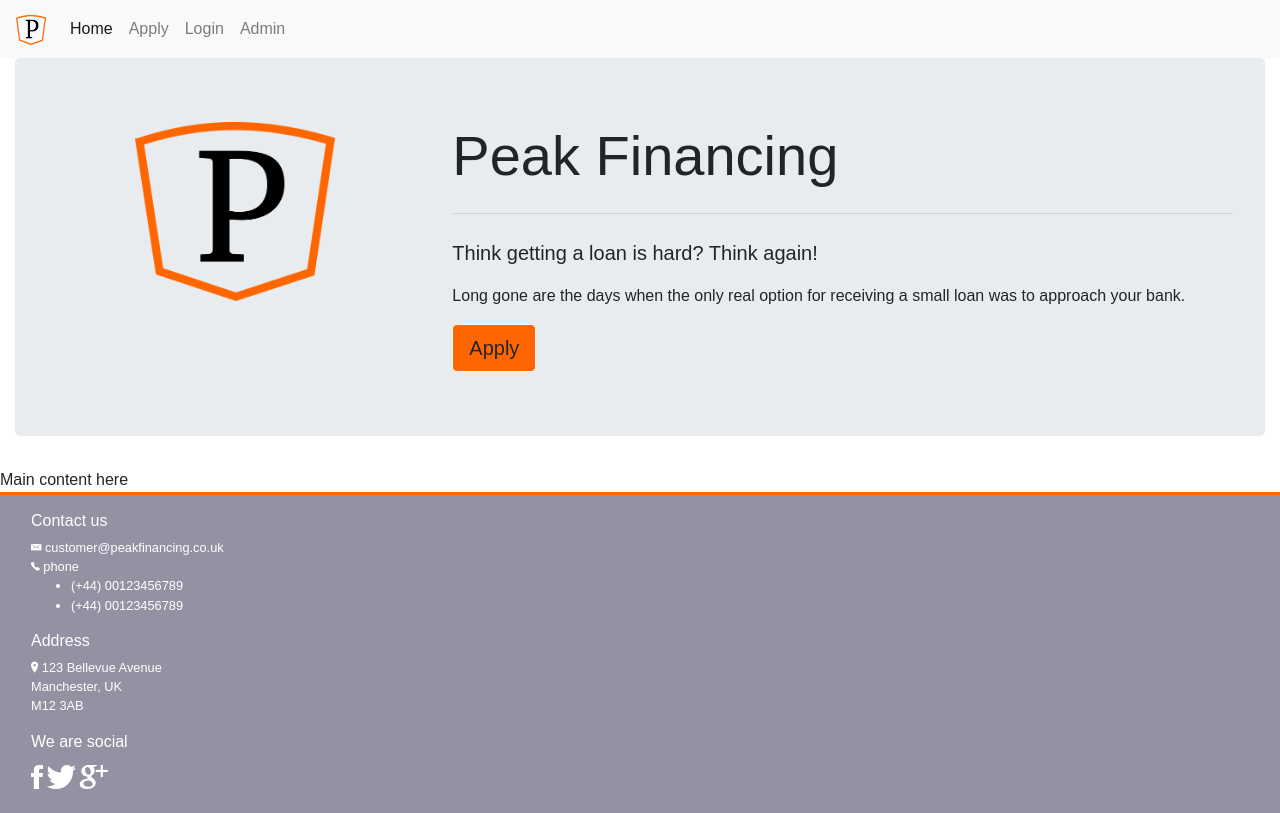
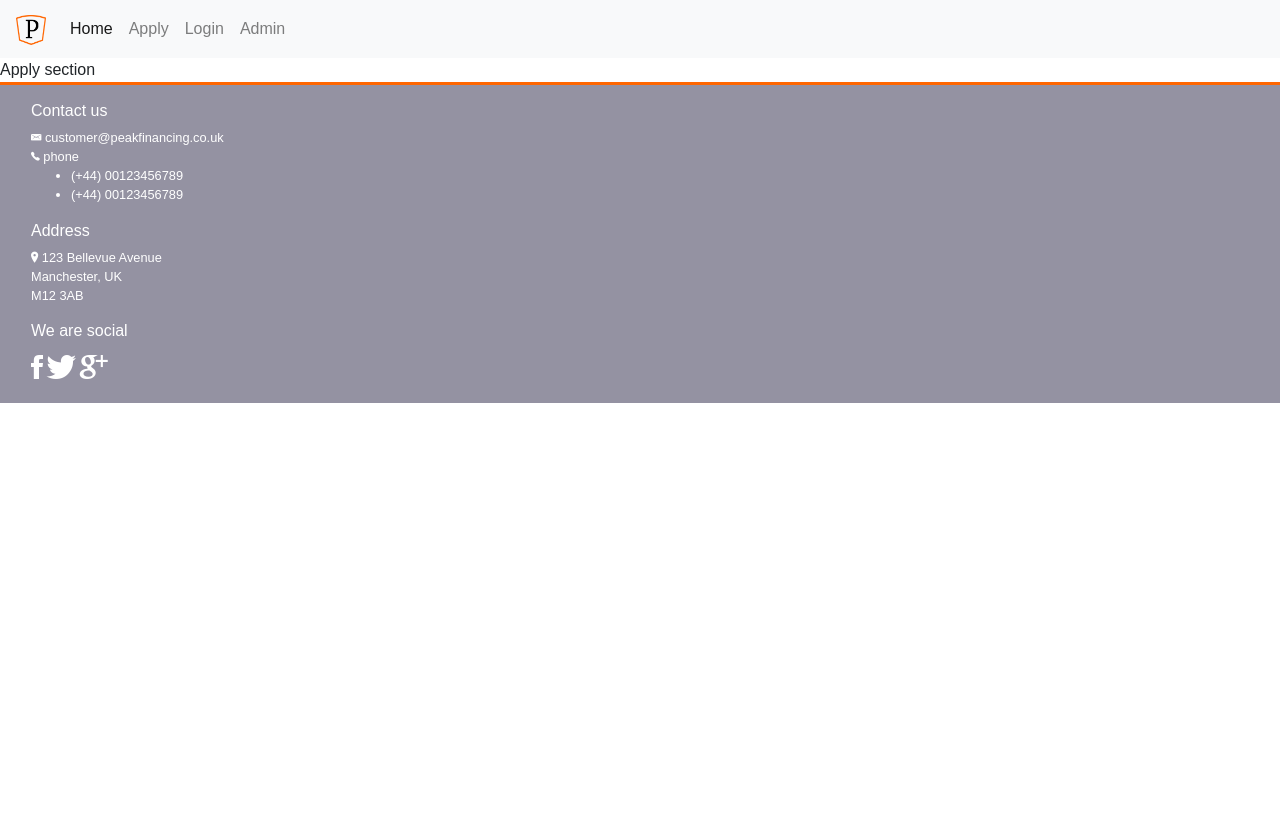
Before and after one commit to mihaitaivli/microfinancingApp, a React (Create React App) app in the folder frontend/: page /apply in a window 1280 px wide. Built offline with nearby package versions, Linux system fonts and the light colour scheme.

Commit message:
Implement skeleton for the main components

```diff
--- a/frontend/package.json
+++ b/frontend/package.json
@@ -5,6 +5,7 @@
   "dependencies": {
     "react": "^16.3.2",
     "react-dom": "^16.3.2",
+    "react-router-dom": "^4.2.2",
     "react-scripts": "1.1.4"
   },
   "scripts": {
--- a/frontend/src/App.js
+++ b/frontend/src/App.js
@@ -1,5 +1,4 @@
 import React, { Component } from 'react';
-import Main from './partials/Main';
 import Navigation from './partials/Navigation';
 import Footer from './partials/Footer';
 import './App.css';
@@ -9,7 +8,6 @@ class App extends Component {
     return (
       <div className="App">
         <Navigation />
-        <Main />
         <Footer />
       </div>
     );
--- /dev/null
+++ b/frontend/src/partials/Admin.js
@@ -0,0 +1,11 @@
+import React from 'react';
+
+const Admin = () => {
+  return(
+    <div>
+      Admin section here
+    </div>
+  );
+}
+
+export default Admin;
--- /dev/null
+++ b/frontend/src/partials/Apply.js
@@ -0,0 +1,11 @@
+import React from 'react';
+
+const Apply = () => {
+  return(
+    <div>
+      Apply section
+    </div>
+  );
+}
+
+export default Apply;
--- a/frontend/src/partials/Header.js
+++ b/frontend/src/partials/Home.js
@@ -1,7 +1,7 @@
 import React, { Component } from 'react';
 import Jumbotron from './Jumbotron';
 
-export default class Header extends Component {
+export default class Home extends Component {
   render(){
     return(
       <div className="header">
--- /dev/null
+++ b/frontend/src/partials/Login.js
@@ -0,0 +1,11 @@
+import React from 'react';
+
+const Login = () => {
+  return(
+    <div>
+      Login section here
+    </div>
+  );
+}
+
+export default Login;
--- a/frontend/src/partials/Main.js
+++ b/frontend/src/partials/Main.js
@@ -1,11 +1,20 @@
 import React from 'react';
-import Header from './Header';
+import { BrowserRouter as Router, Route, Link, Switch } from "react-router-dom";
+
+import Home from './Home';
+import Apply from './Apply';
+import Login from './Login';
+import Admin from './Admin';
 
 const Main = () => {
   return(
     <div>
-    <Header />
-      Main content here
+      <Switch>
+        <Route exact path='/' component={Home} />
+        <Route path='/apply' component={Apply} />
+        <Route path='/login' component={Login} />
+        <Route path='/admin' component={Admin} />
+      </Switch>
     </div>
   );
 };
--- a/frontend/src/partials/Navigation.js
+++ b/frontend/src/partials/Navigation.js
@@ -1,34 +1,39 @@
 import React, { Component } from 'react';
+import { BrowserRouter as Router, Route, Link } from "react-router-dom";
+import Main from './Main';
 
 export default class Navigation extends Component{
   render(){
     return(
+      <Router>
       <div>
         <nav className="navbar navbar-expand-lg navbar-light bg-light">
-          <a className="navbar-brand" href="#">
+          <Link className="navbar-brand" to="/">
             <img src="logo.png" width="30" height="30" alt="" />
-          </a>
+          </Link>
           <button className="navbar-toggler" type="button" data-toggle="collapse" data-target="#navbarNav" aria-controls="navbarNav" aria-expanded="false" aria-label="Toggle navigation">
             <span className="navbar-toggler-icon"></span>
           </button>
           <div className="collapse navbar-collapse" id="navbarNav">
             <ul className="navbar-nav">
               <li className="nav-item active">
-                <a className="nav-link" href="#">Home<span className="sr-only">(current)</span></a>
+                <Link className="nav-link" to="/">Home<span className="sr-only">(current)</span></Link>
               </li>
               <li className="nav-item">
-                <a className="nav-link" href="#">Apply</a>
+                <Link className="nav-link" to="/apply">Apply</Link>
               </li>
               <li className="nav-item">
-                <a className="nav-link" href="#">Login</a>
+                <Link className="nav-link" to="/login">Login</Link>
               </li>
               <li className="nav-item">
-                <a className="nav-link" disabled href="#">Admin</a>
+                <Link className="nav-link" disabled to="/admin">Admin</Link>
               </li>
             </ul>
           </div>
         </nav>
+        <Main />
       </div>
+      </Router>
     );
   }
 }
```
Also changed, not shown: 1 other file (tests, documents, lock files or other folders).
